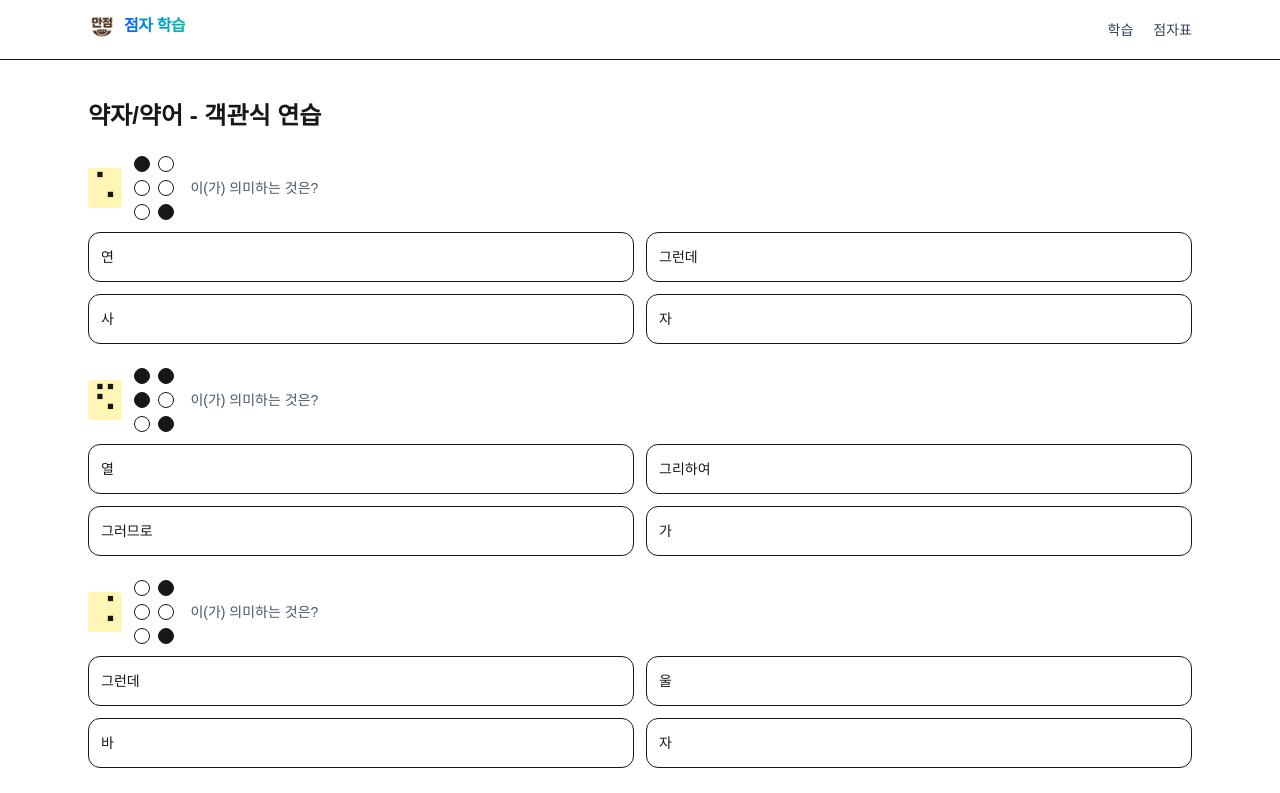
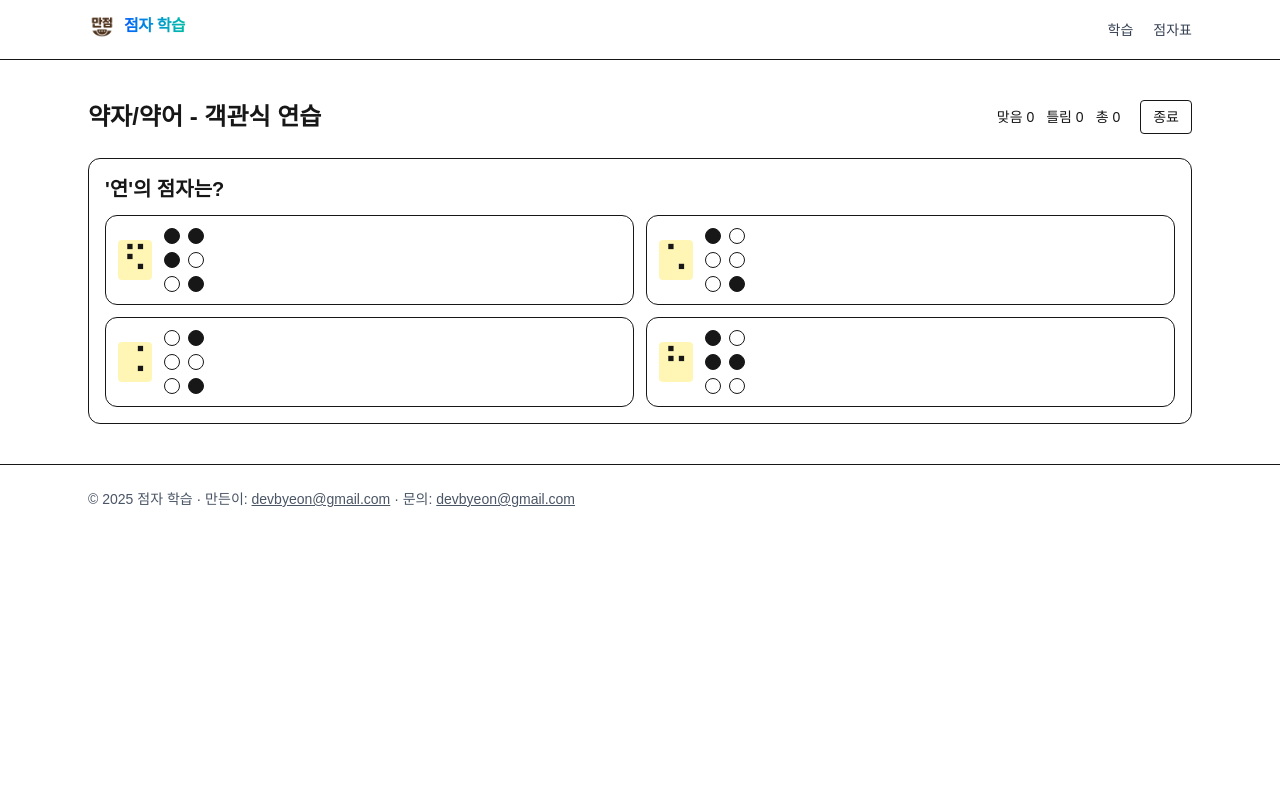
Before and after one commit to ByuN0-0/braille, a Next.js app: page /practice/choice/abbrev in a window 1280 px wide. Shown: the top 793 px of the page. Built offline with nearby package versions, Linux system fonts and the light colour scheme.

Commit message:
feat: 선택형 문제 페이지에 문제 생성 로직 개선 및 정답 카운트 기능 추가

```diff
--- a/src/app/practice/choice/[scope]/page.tsx
+++ b/src/app/practice/choice/[scope]/page.tsx
@@ -1,6 +1,6 @@
 "use client";
-import { useMemo } from "react";
-import { useParams } from "next/navigation";
+import { useCallback, useEffect, useMemo, useState } from "react";
+import { useParams, useRouter } from "next/navigation";
 import initials from "@/data/consonants-initial.json";
 import finals from "@/data/consonants-final.json";
 import vowels from "@/data/vowels.json";
@@ -9,6 +9,7 @@ import words from "@/data/words.json";
 import abbreviations from "@/data/abbreviations.json";
 import abbrPhrases from "@/data/abbr-phrases.json";
 import QuizMCQ from "@/components/QuizMCQ";
+import { maskToUnicode } from "@/lib/braille";
 
 type PoolItem = { id: string; label: string; mask?: number; masks?: number[] };
 
@@ -54,43 +55,106 @@ function pickRandom<T>(arr: T[], n: number): T[] {
 }
 
 export default function ChoiceScopePage() {
+  const router = useRouter();
   const { scope } = useParams<{ scope: string }>();
   const { title, pool } = useMemo(() => flattenItems(scope), [scope]);
-  const questions = useMemo(() => {
-    const qs = pickRandom(pool, 10);
-    return qs.map((q) => {
-      const choices = pickRandom(pool.filter((x) => x.id !== q.id), 3);
-      const idx = Math.floor(Math.random() * 4);
-      const merged = [...choices.slice(0, idx), q, ...choices.slice(idx)];
+
+  const [correctCount, setCorrectCount] = useState(0);
+  const [wrongCount, setWrongCount] = useState(0);
+  const totalCount = correctCount + wrongCount;
+
+  const make = useCallback(() => {
+    const q = pickRandom(pool, 1)[0];
+    if (!q) return null;
+    const distractors = pickRandom(pool.filter((x) => x.id !== q.id), 3);
+    const insertIdx = Math.floor(Math.random() * 4);
+    const merged = [...distractors.slice(0, insertIdx), q, ...distractors.slice(insertIdx)];
     const questionType: "label-to-glyph" | "glyph-to-label" = Math.random() > 0.5 ? "label-to-glyph" : "glyph-to-label";
     const isMulti = Array.isArray(q.masks) && q.masks.length > 1;
     const subtitle = scope === "initial" ? "초성" : scope === "final" ? "종성" : undefined;
     return {
+      q,
       questionType,
+      subtitle,
       label: q.label,
-        subtitle,
-        ...(isMulti
-          ? { answerMasks: q.masks }
-          : { answerMask: q.mask ?? (Array.isArray(q.masks) ? q.masks[0] : undefined) }),
+      answerMask: !isMulti ? (q.mask ?? (Array.isArray(q.masks) ? q.masks?.[0] : undefined)) : undefined,
+      answerMasks: isMulti ? q.masks : undefined,
       choices: merged.map((m) => (
         Array.isArray(m.masks) && m.masks.length > 1
           ? { label: m.label, masks: m.masks }
           : { label: m.label, mask: m.mask ?? (Array.isArray(m.masks) ? m.masks[0] : undefined) }
       )),
+    } as const;
+  }, [pool, scope]);
+
+  const [cur, setCur] = useState<ReturnType<typeof make> | null>(null);
+  useEffect(() => {
+    setCur(make());
+  }, [make]);
+  const [result, setResult] = useState<{ correct: boolean } | null>(null);
+
+  const proceed = () => {
+    setCur(make());
+    setResult(null);
   };
-    });
-  }, [pool, scope]);
+
+  if (!cur) {
+    return (
+      <div className="space-y-6">
+        <div className="flex items-center justify-between">
+          <h1 className="text-2xl font-bold">{title} - 객관식 연습</h1>
+        </div>
+        <div className="rounded-xl border p-6 text-sm text-gray-600">로딩 중...</div>
+      </div>
+    );
+  }
 
   return (
     <div className="space-y-6">
+      <div className="flex items-center justify-between">
         <h1 className="text-2xl font-bold">{title} - 객관식 연습</h1>
-      <div className="space-y-6">
-        {questions.length === 0 ? (
-          <p className="text-sm text-gray-600">풀 구성이 비어 있습니다.</p>
-        ) : (
-          questions.map((q, i) => <QuizMCQ key={i} {...q} />)
+        <div className="flex items-center gap-3 text-sm">
+          <span>맞음 {correctCount}</span>
+          <span>틀림 {wrongCount}</span>
+          <span>총 {totalCount}</span>
+          <button className="ml-2 px-3 py-1.5 rounded border" onClick={() => router.push("/practice")}>종료</button>
+        </div>
+      </div>
+
+      <div className="rounded-xl border p-4">
+        <QuizMCQ
+          questionType={cur.questionType}
+          label={cur.label}
+          subtitle={cur.subtitle}
+          answerMask={cur.answerMask}
+          answerMasks={cur.answerMasks}
+          choices={cur.choices}
+          onResolved={({ correct }) => {
+            setResult({ correct });
+            if (correct) setCorrectCount((v) => v + 1); else setWrongCount((v) => v + 1);
+          }}
+        />
+      </div>
+
+      {result && (
+        <button
+          aria-label="결과 확인 후 다음 문제로"
+          className="fixed inset-0 bg-black/50 flex items-center justify-center"
+          onClick={proceed}
+        >
+          <div className="bg-white dark:bg-neutral-900 rounded-xl p-6 shadow-xl max-w-md w-[90%] text-center space-y-3">
+            <h3 className={`text-xl font-semibold ${result.correct ? "text-green-600" : "text-red-600"}`}>
+              {result.correct ? "정답입니다." : "오답입니다."}
+            </h3>
+            {!result.correct && (
+              <div className="text-sm text-gray-700 dark:text-gray-200">
+                정답: <span className="font-medium">{cur.questionType === "glyph-to-label" ? cur.label : (cur.answerMasks ? cur.answerMasks.map(maskToUnicode).join("") : maskToUnicode(cur.answerMask!))}</span>
+              </div>
             )}
+            <p className="text-xs text-gray-500">클릭하면 다음 문제로 이동합니다.</p>
           </div>
+        </button>
+      )}
     </div>
   );
 }
```
Lines whose indentation alone changed are shown as unchanged.
